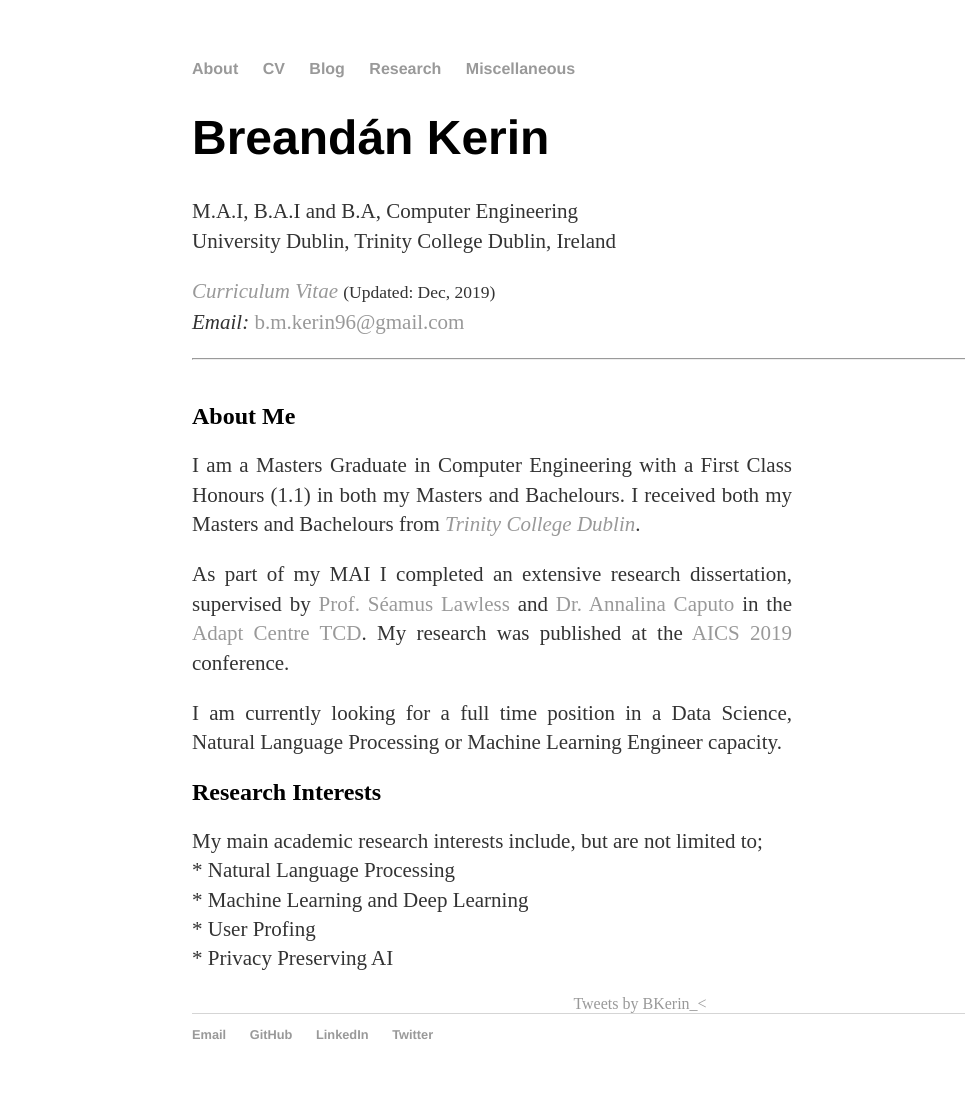
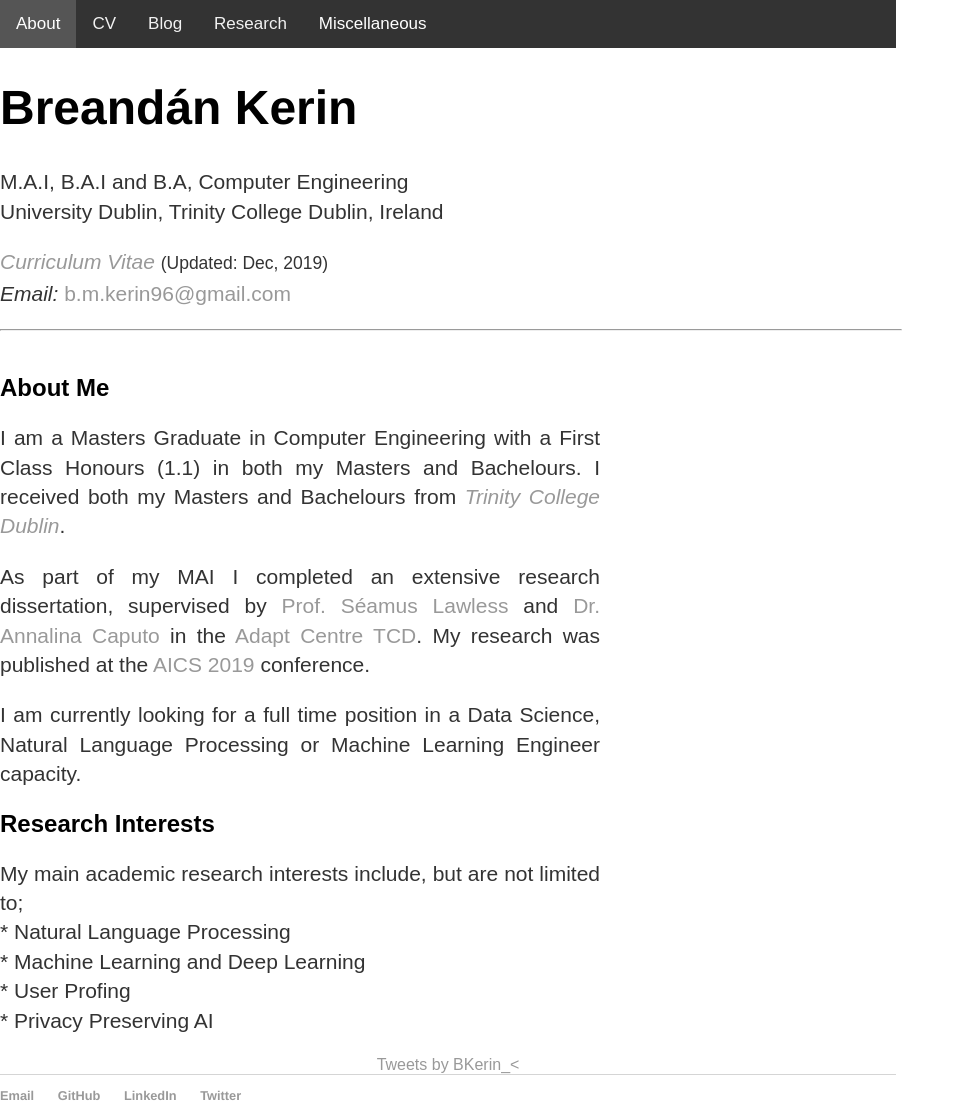
Before and after one commit to kerinb/kerinb.github.io, a Jekyll site: the page built from index.md, in a window 1280 px wide. Shown: the whole page, without its empty margins (0-965 px from the left). Built offline with Jekyll 4.4.1, drawn with Linux system fonts in a browser that asks for light colours; comment, search, counter and statistics services are not loaded.

Commit message:
try add dropdown to misc

```diff
--- a/_layouts/default.html
+++ b/_layouts/default.html
@@ -10,18 +10,27 @@
 		</head>
 		<body>
 
-			<nav>
-	    		<ul>
-	        		<li><a href="/">About</a></li>
-	        		<li><a href="/files/Breandan_CV.pdf">CV</a></li>
-	        		<li><a href="/blog">Blog</a></li>
-					<li><a href="/research">Research</a></li>
-					<li><a href="/miscellaneous">Miscellaneous</a></li>
-	    		</ul>
-			</nav>
+			<div class="topnav" id="myTopnav">
+				<a href="/">About</a>
+				<a href="/files/Breandan_CV.pdf">CV</a>
+				<a href="/blog">Blog</a>
+				<a href="/research">Research</a>
+				<div class="dropdown">
+					<button class="dropbtn">Miscellaneous
+						<i class="fa fa-caret-down"></i>
+					</button>
+					<div class="dropdown-content">
+						<a href="/study_material">Study Material</a>
+						<a href="/research_supps">Research Supplements</a>
+						<a href="/other">Other</a>
+					</div>
+				</div>
+				<a href="javascript:void(0);" style="font-size:15px;" class="icon" onclick="myFunction()">&#9776;</a>
+			</div>
+
 			<div class="container">
 
-			{{ content }}
+				{{ content }}
 
 			</div><!-- /.container -->
 			<footer>
--- a/css/main.css
+++ b/css/main.css
@@ -41,3 +41,115 @@
 ul.posts li {
     list-style: none;
 }
+
+
+
+
+
+
+
+
+body {margin:0;font-family:Arial}
+
+.topnav {
+  overflow: hidden;
+  background-color: #333;
+}
+
+.topnav a {
+  float: left;
+  display: block;
+  color: #f2f2f2;
+  text-align: center;
+  padding: 14px 16px;
+  text-decoration: none;
+  font-size: 17px;
+}
+
+.active {
+  background-color: #4CAF50;
+  color: white;
+}
+
+.topnav .icon {
+  display: none;
+}
+
+.dropdown {
+  float: left;
+  overflow: hidden;
+}
+
+.dropdown .dropbtn {
+  font-size: 17px;
+  border: none;
+  outline: none;
+  color: white;
+  padding: 14px 16px;
+  background-color: inherit;
+  font-family: inherit;
+  margin: 0;
+}
+
+.dropdown-content {
+  display: none;
+  position: absolute;
+  background-color: #f9f9f9;
+  min-width: 160px;
+  box-shadow: 0px 8px 16px 0px rgba(0,0,0,0.2);
+  z-index: 1;
+}
+
+.dropdown-content a {
+  float: none;
+  color: black;
+  padding: 12px 16px;
+  text-decoration: none;
+  display: block;
+  text-align: left;
+}
+
+.topnav a:hover, .dropdown:hover .dropbtn {
+  background-color: #555;
+  color: white;
+}
+
+.dropdown-content a:hover {
+  background-color: #ddd;
+  color: black;
+}
+
+.dropdown:hover .dropdown-content {
+  display: block;
+}
+
+@media screen and (max-width: 600px) {
+  .topnav a:not(:first-child), .dropdown .dropbtn {
+    display: none;
+  }
+  .topnav a.icon {
+    float: right;
+    display: block;
+  }
+}
+
+@media screen and (max-width: 600px) {
+  .topnav.responsive {position: relative;}
+  .topnav.responsive .icon {
+    position: absolute;
+    right: 0;
+    top: 0;
+  }
+  .topnav.responsive a {
+    float: none;
+    display: block;
+    text-align: left;
+  }
+  .topnav.responsive .dropdown {float: none;}
+  .topnav.responsive .dropdown-content {position: relative;}
+  .topnav.responsive .dropdown .dropbtn {
+    display: block;
+    width: 100%;
+    text-align: left;
+  }
+}
```
Also changed, not shown: other parts of _layouts/default.html (+11 -0 lines), 2 other files.
